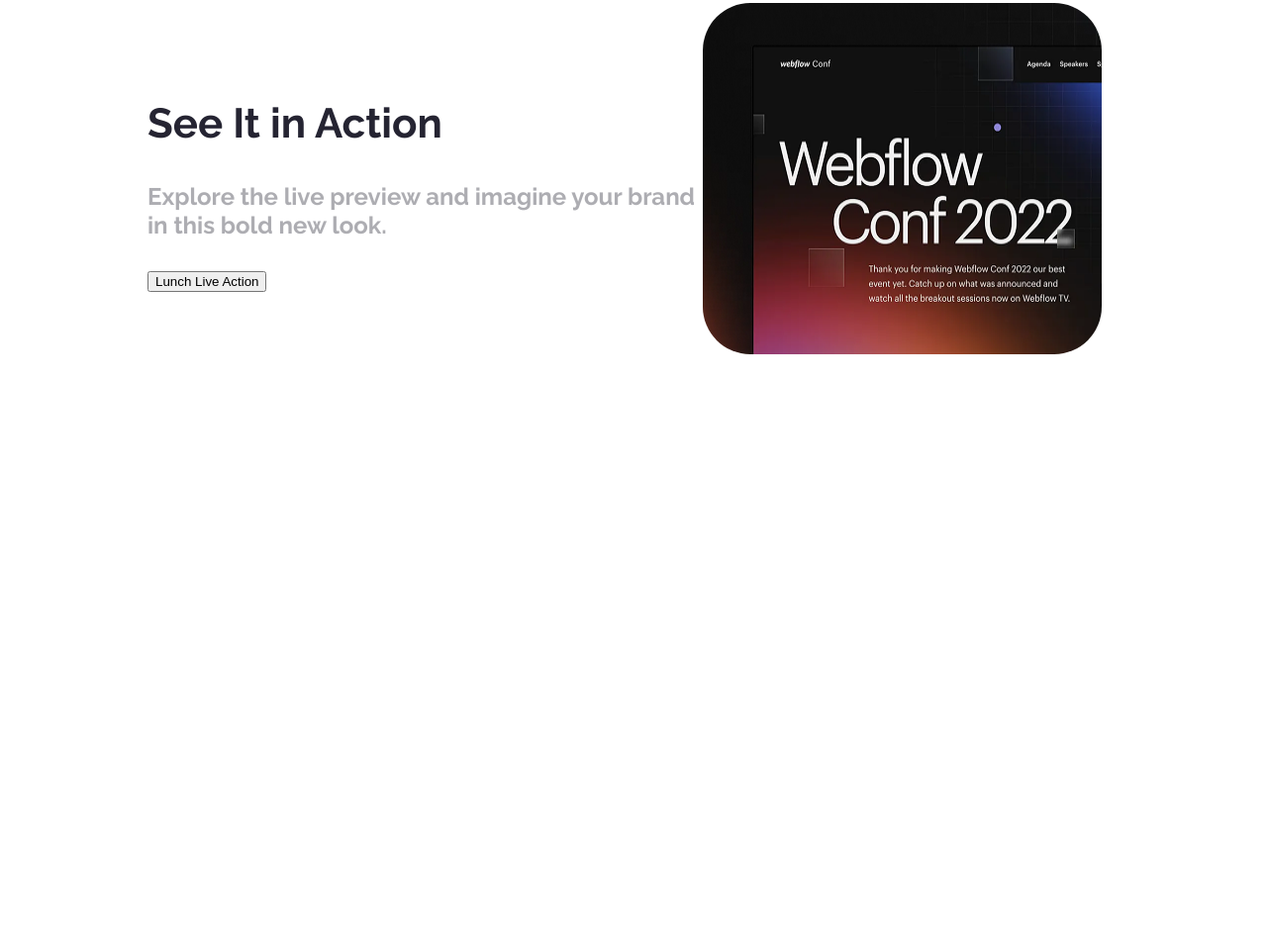
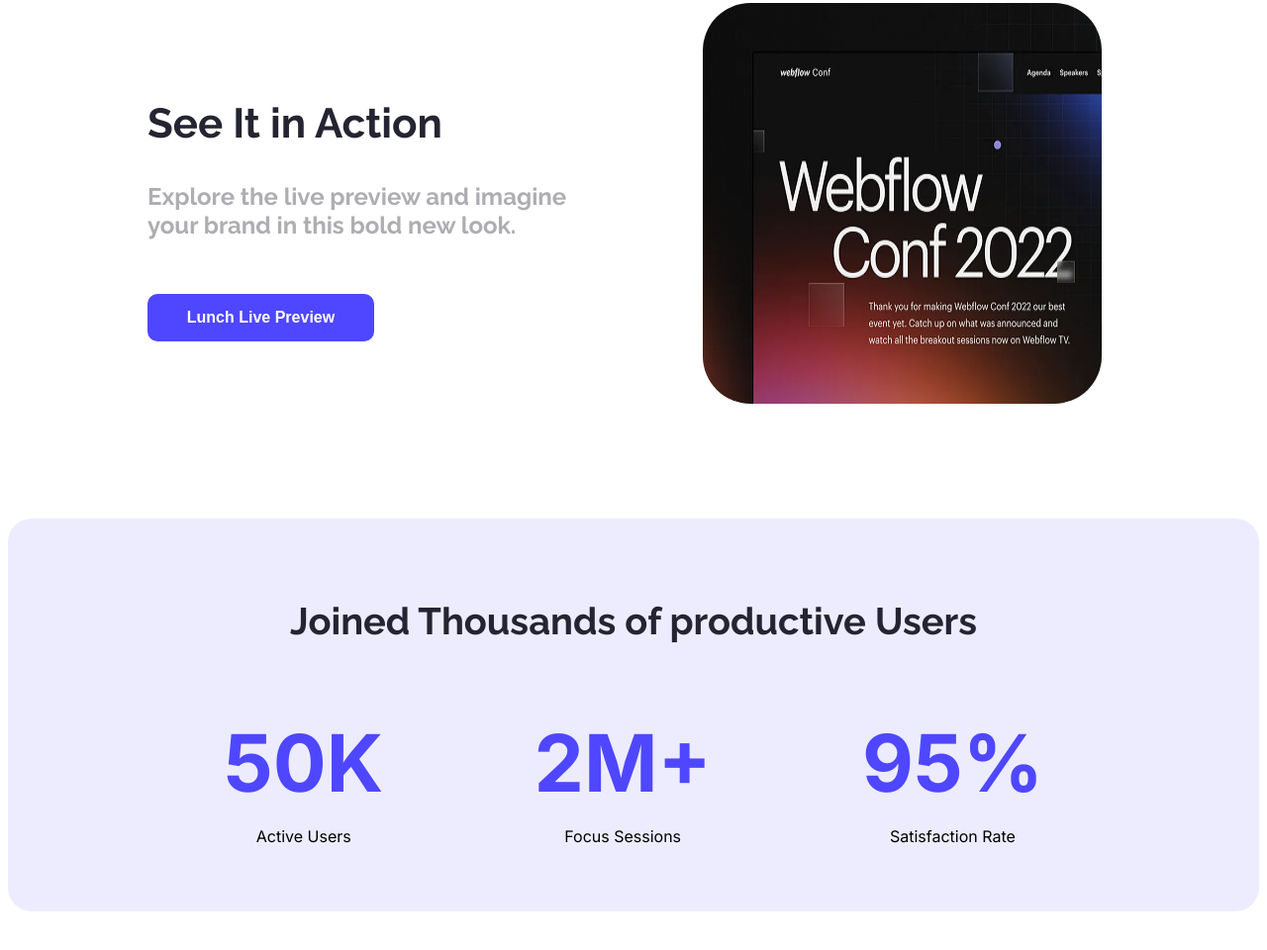
Before and after one commit to ArifulIslam016/Assaingment-Web-Flow, a plain HTML site: page index.html in a window 1280 px wide. Shown: the part 819-1779 px from the top of the page at 99% size. Before the commit the page ends 1185 px from the top, so only its background shows below. Drawn offline with Linux system fonts and the light colour scheme.

Commit message:
Completed action section

```diff
--- a/index.html
+++ b/index.html
@@ -29,11 +29,36 @@
         <section class="action-container  ">
             <div class="action">
                 <h1>See It in Action</h1>
-                <h4>Explore the live preview and imagine your brand in this bold new look.</h4>
-               <button class="action-btn">Lunch Live Action</button>
+                <h4>Explore the live preview and imagine<br> your brand in this bold new look.</h4>
+               <button class="action-btn">Lunch Live Preview</button>
             </div>
             <img class="action-img" src="./Assets/wc-mini.png" alt="Webflow pic">
         </section>
+    <section class="productive-users">
+        <h1>Joined Thousands of productive Users</h1>
+        <div class="user-count inter ">
+           <div class="user-title">
+            <h1>50K</h1>
+            <div class="user-discription">
+                <p>Active Users</p>
+            </div>
+           </div>
+           <div class="user-title">
+            <h1>2M+</h1>
+            <div class="user-discription">
+                <p>Focus Sessions</p>
+            </div>
+           </div>
+           <div class="user-title">
+            <h1>95%</h1>
+            <div class="user-discription">
+                <p>Satisfaction Rate</p>
+            </div>
+           </div>
+
+        </div>
+
+    </section>
 
     </main>
 <footer>
--- a/styles/style.css
+++ b/styles/style.css
@@ -91,6 +91,55 @@
   border-radius: 48px;
 
 }
-.action button{
+.action button{color:#FFFFFF ;
+  background-color: #4E47FF;
+  border-radius: 10px;
+  width: 229px;
+  height: 48px;
+  margin-top: 23px;
+  border: none;
+  font-size: 16px;
+  font-weight: bold;
+}
+.user-count{
+  display: flex;
 
 }
+.productive-users{
+  padding-top: 50px;
+  padding-bottom: 50px;
+  padding-right: 142px;
+  padding-left: 142px;
+  max-width: 1140px;
+  align-content: center;
+  align-items: center;
+  margin: 116px auto;
+  text-align: center;
+  background-color:rgba(78, 71, 255, 0.1) ;
+  background-repeat: no-repeat;
+  border-radius:24px ;
+}
+.productive-users h1 { color: #252432;
+  font-size: 38px;
+  font-weight: bold;
+
+
+}
+.user-count{
+  justify-content: space-around;
+
+}
+.user-title h1{
+  margin-top:40px ;
+  font-size: 80px;
+  font-weight: bold;
+  color: #4E47FF;
+  margin-bottom: 0px;
+  padding-bottom: 0px;
+}
+.user-description{
+  margin-top: 0px;
+ row-gap: 0px;
+  font-size: 20px;
+  color:rgba(0, 0, 0, 0.5) ;
+}
```
